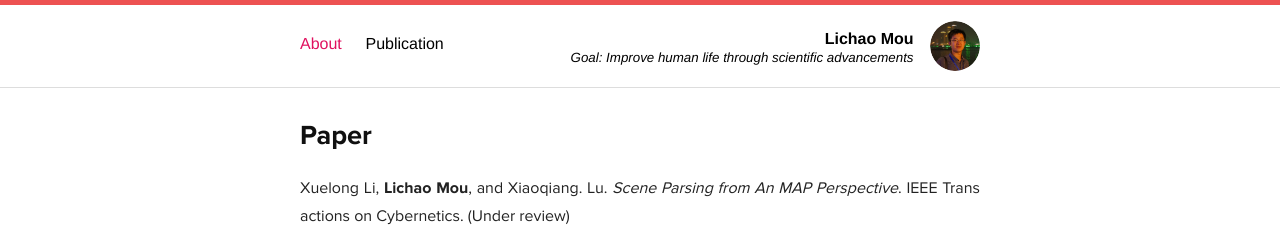
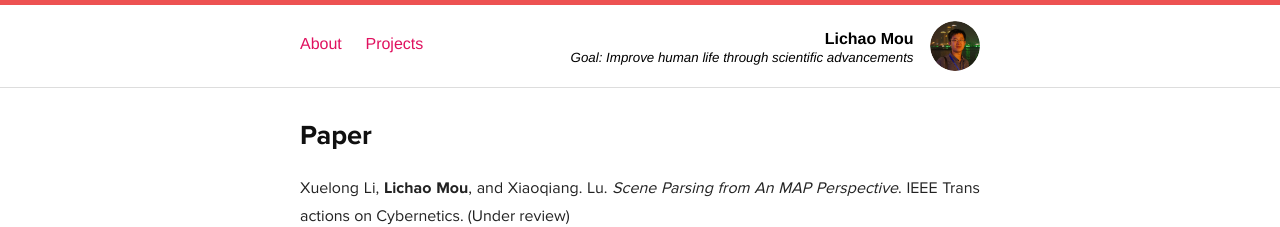
Before and after one commit to Raphael-Mou/raphael-mou.github.com, a Jekyll site: the page built from publication/index.html, in a window 1280 px wide. Shown: the top 227 px of the page. Built offline with Jekyll 4.4.1, drawn with Linux system fonts in a browser that asks for light colours; Markdown is read by kramdown in place of the engine named in the settings.

Commit message:
update_9-21_17-18

```diff
--- a/_layouts/default.html
+++ b/_layouts/default.html
@@ -43,8 +43,9 @@
     <header class="inner">
       <nav>
         <a class="{% if page.category == 'about' %} selected {% endif %}" href="/">About</a>
-        <!--<a class="{% if page.category == 'project' %} selected {% endif %}" href="/project/">Project</a>-->
-        <a class="{% if page.category == 'publication' %} selected {% endif %}" href="/publication/">Publication</a>
+        <!--<a class="{% if page.category == 'project' %} selected {% endif %}" href="./projects.pdf">Project</a>-->
+		<a href="./projects.pdf">Projects</a>
+        <!--<a class="{% if page.category == 'publication' %} selected {% endif %}" href="/publication/">Publication</a>-->
       </nav>
       <div class="pull-right right logo">
         <div class="name">
```
Also changed, not shown: 1 other file.
